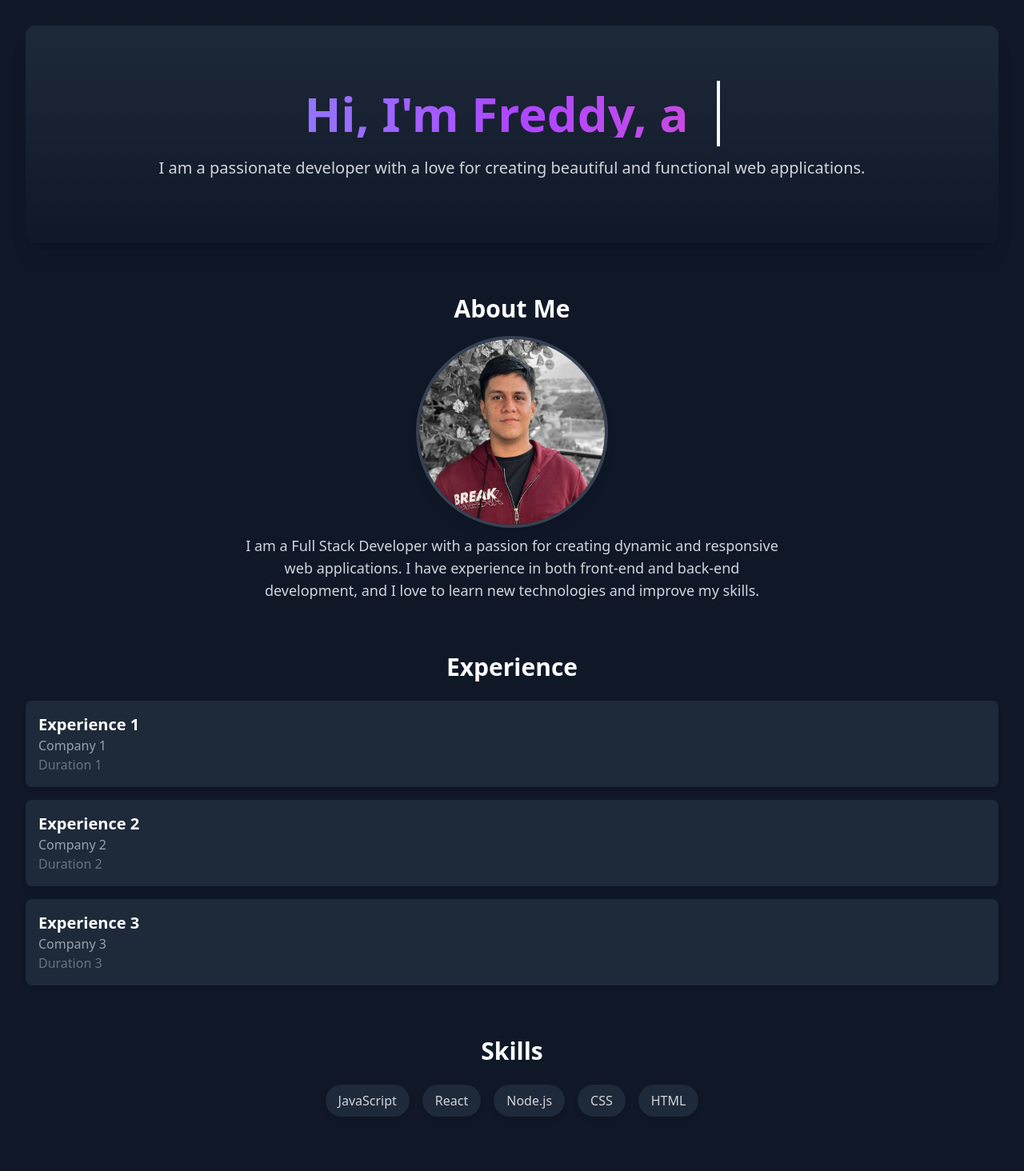
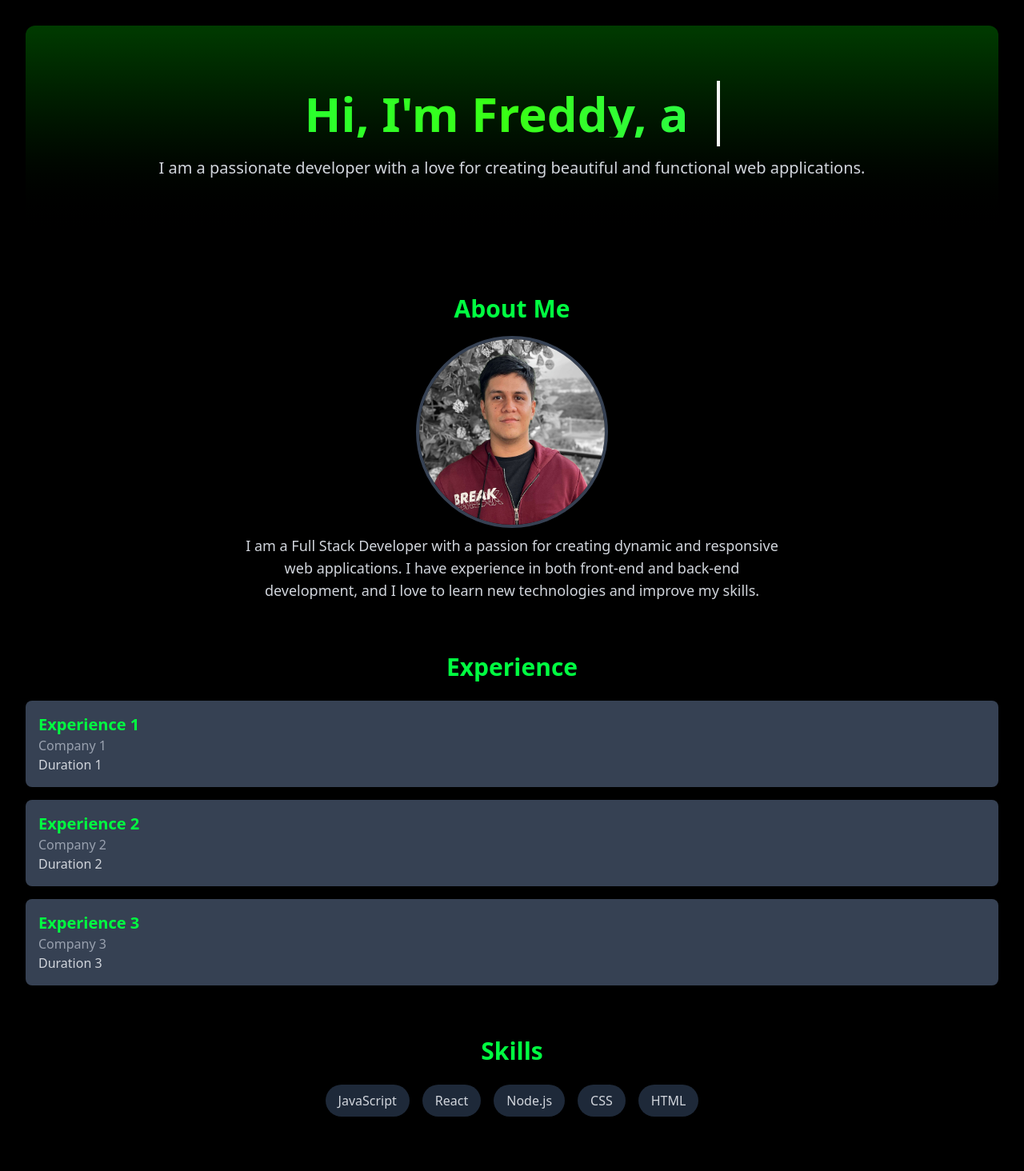
Before and after one commit to defryd/my-portfolio, a React (Vite) app: page / in a window 1280 px wide. Shown: the top 1464 px of the page at 80% size. Built offline with nearby package versions, Linux system fonts and the light colour scheme.

Commit message:
hook useTypewriter and personal style

```diff
--- a/src/App.jsx
+++ b/src/App.jsx
@@ -1,11 +1,12 @@
-import { useState, useEffect, useRef } from 'react'
+// import { useState, useEffect, useRef } from 'react'
 import './App.css'
+import { useTypewriter } from '../src/hooks/useTypewriter'
 
 function App() {
-  const [typedText, setTypedText] = useState("");
-  const fullText = "Hi, I'm Freddy, a Full Stack Developer";
-  const isDeletingRef = useRef(false);
-  const indexRef = useRef(0);
+  // const [typedText, setTypedText] = useState("");
+  // const fullText = "Hi, I'm Freddy, a Full Stack Developer";
+  // const isDeletingRef = useRef(false);
+  // const indexRef = useRef(0);
 
   const projects = [
     { title: "Project 1", tech: "Description of project 1", link: "#" },
@@ -22,40 +23,48 @@ function App() {
     { company: "Experience 3", role: "Company 3", duration: "Duration 3" },
   ];
 
-  useEffect(() => {
-    const type = () => {
-      const currentIndex = indexRef.current;
-      const isDeleting = isDeletingRef.current;
+  const typedText = useTypewriter({
+    text: "Hi, I'm Freddy, a Full Stack Developer",
+    speed: 100,
+    pause: 10000,
+  });
 
-      if (!isDeleting) {
-        setTypedText(fullText.substring(0, currentIndex + 1));
-        indexRef.current += 1;
-        if (indexRef.current === fullText.length) {
-          isDeletingRef.current = true;
-        }
-      } else {
-        setTypedText(fullText.substring(0, currentIndex - 1));
-        indexRef.current -= 1;
-        if (indexRef.current === 0) {
-          isDeletingRef.current = false;
-        }
-      }
-    }
 
-    const typingInterval = setInterval(() => {
-      type();
-    }, 100);
 
-    return () => {
-      clearInterval(typingInterval);
-    }
-  }, [])
+  // useEffect(() => {
+  //   const type = () => {
+  //     const currentIndex = indexRef.current;
+  //     const isDeleting = isDeletingRef.current;
+
+  //     if (!isDeleting) {
+  //       setTypedText(fullText.substring(0, currentIndex + 1));
+  //       indexRef.current += 1;
+  //       if (indexRef.current === fullText.length) {
+  //         isDeletingRef.current = true;
+  //       }
+  //     } else {
+  //       setTypedText(fullText.substring(0, currentIndex - 1));
+  //       indexRef.current -= 1;
+  //       if (indexRef.current === 0) {
+  //         isDeletingRef.current = false;
+  //       }
+  //     }
+  //   }
+
+  //   const typingInterval = setInterval(() => {
+  //     type();
+  //   }, 100);
+
+  //   return () => {
+  //     clearInterval(typingInterval);
+  //   }
+  // }, [])
 
 
   return (
-    <div className='min-h-screen bg-gray-900 text-white p-8 space-y-16 '>
-      <header className='text-center py-20 bg-gradient-to-b from-gray-800 to-gray-900 rounded-xl shadow-xl'>
-        <h1 className='text-6xl font-extrabold mb-6 bg-gradient-to-r from-blue-400 via-purple-500 to-pink-500 text-transparent bg-clip-text'>
+    <div className='min-h-screen bg-black text-matrix-green p-8 space-y-16 '>
+      <header className='text-center py-20 bg-gradient-to-b from-matrix-darkgreen to-black rounded-xl shadow-xl'>
+        <h1 className='text-6xl font-extrabold mb-6 bg-gradient-to-r from-matrix-green via-matrix-neon to-matrix-other text-transparent bg-clip-text'>
           {typedText}
           <span className='border-r-4 border-white ml-1 animate-pulse'>&nbsp;</span>
         </h1>
@@ -65,9 +74,7 @@ function App() {
       <section id='about'>
         <h2 className='text-3xl font-semibold mb-4 text-center'>About Me</h2>
         <div className='flex flex-col md:flex-8 items-center gap-2 mx-w-4xl'>
-          <img src="../src/assets/MyPhoto.jpeg" alt="My Photo"
-            className='w-60 h-60 rounded-full object-cover border-4 border-gray-700 shadow-lg'
-          />
+          <img src="../src/assets/MyPhoto.jpeg" alt="My Photo" className='w-60 h-60 rounded-full object-cover border-4 border-gray-700 shadow-lg'/>
           <p className='text-lg text-gray-300 max-w-2xl text-center'>
             I am a Full Stack Developer with a passion for creating dynamic and responsive web applications. I have experience in both front-end and back-end development, and I love to learn new technologies and improve my skills.
           </p>
@@ -79,10 +86,10 @@ function App() {
         <div className='space-y-4'>
           {
             experences.map((experience, index) => (
-              <div key={index} className='bg-gray-800 p-4 rounded-lg shadow-md'>
+              <div key={index} className='bg-gray-700 p-4 rounded-lg shadow-md'>
                 <h3 className='text-xl font-semibold'>{experience.company}</h3>
                 <p className='text-gray-400'>{experience.role}</p>
-                <p className='text-gray-500'>{experience.duration}</p>
+                <p className='text-gray-300'>{experience.duration}</p>
               </div>
             ))
           }
--- /dev/null
+++ b/src/hooks/useTypewriter.ts
@@ -0,0 +1,53 @@
+import { useEffect, useRef, useState } from "react";
+
+interface UseTypewriterOptions {
+    text: string;
+    speed?: number;
+    pause?: number;
+}
+
+export const useTypewriter = ({ text, speed = 100, pause = 10000 }: UseTypewriterOptions) => {
+    const [typedText, setTypedText] = useState("");
+    const indexRef = useRef(0);
+    const isDeletingRef = useRef(false);
+    const pauseRef = useRef(false);
+
+    useEffect(() => {
+        if (pauseRef.current) return;
+
+        const type = () => {
+            const currentIndex = indexRef.current;
+            const isDeleting = isDeletingRef.current;
+
+            if (!isDeleting) {
+                setTypedText(text.substring(0, currentIndex + 1));
+                indexRef.current += 1;
+
+                if (indexRef.current === text.length) {
+                    isDeletingRef.current = true;
+                    pauseRef.current = true;
+                    setTimeout(() => {
+                        pauseRef.current = false;
+                    }, pause);
+                }
+            } else {
+                setTypedText(text.substring(0, currentIndex - 1));
+                indexRef.current -= 1;
+
+                if (indexRef.current === 0) {
+                    isDeletingRef.current = false;
+                    pauseRef.current = true;
+                    setTimeout(() => {
+                        pauseRef.current = false;
+                    }, pause);
+                }
+            }
+        };
+
+        const interval = setInterval(type, speed);
+
+        return () => clearInterval(interval);
+    }, [text, speed, pause]);
+
+    return typedText;
+};
--- a/src/index.css
+++ b/src/index.css
@@ -1,4 +1,16 @@
 @import "tailwindcss";
+
+@theme {
+  /* --font-display: "Satoshi", "sans-serif"; */
+  /* --breakpoint-3xl: 120rem; */
+  --color-matrix-green: #00FF41;
+  --color-matrix-neon: #39FF14;
+  --color-matrix-terminal: #00CC33;
+  --color-matrix-other: #00f665;
+  --color-matrix-darkblue: #003B5C;
+  --color-matrix-darkgreen: #003B00;
+  --color-matrix-black: #000000,
+}
 
 /* :root {
   font-family: system-ui, Avenir, Helvetica, Arial, sans-serif;
```
